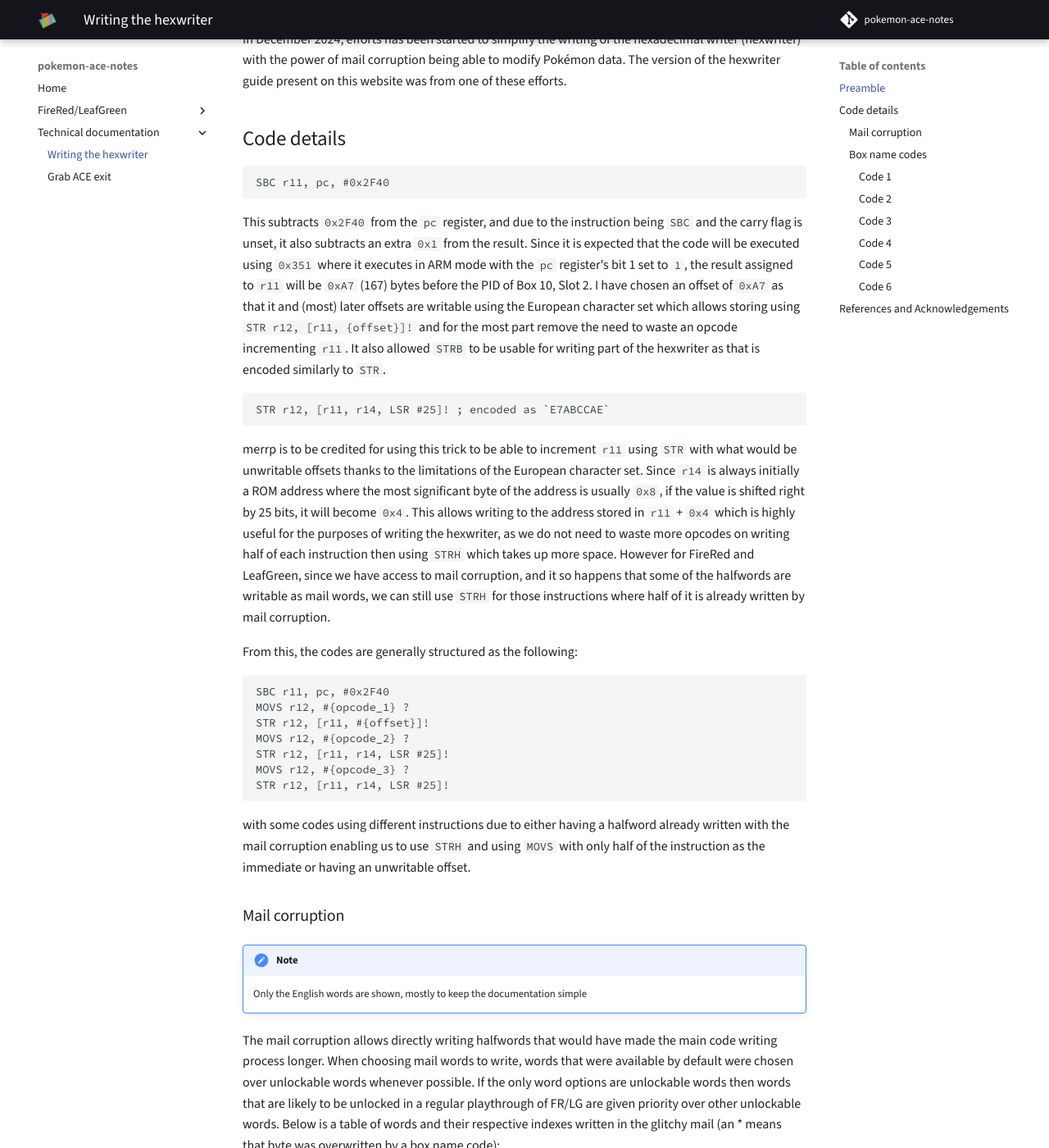
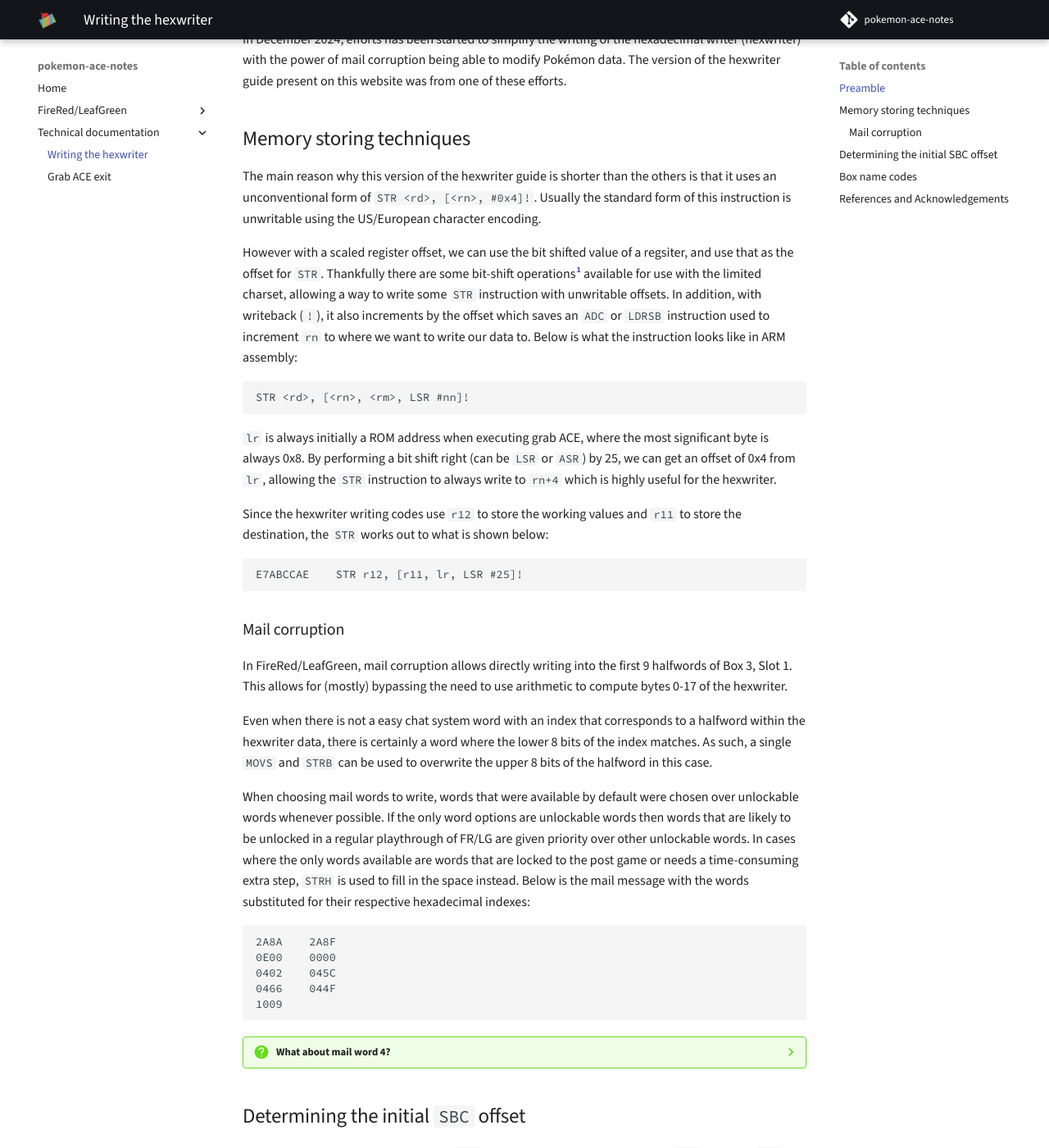
Before and after one commit to pomeg-letterbombers/pokemon-ace-notes, an MkDocs documentation site: the page built from docs/technical-documentation/writing-hexwriter.md, in a window 1280 px wide and 1400 px high, scrolled down 196 px. Shown: the whole window at 82% size. Built offline with MkDocs 1.6.1 and Material for MkDocs 9.7.7, drawn with Linux system fonts in a browser that asks for light colours; comment, search, counter and statistics services are not loaded; some of the changed text lies outside the part shown.

Commit message:
Improved writing hexwriter technical documentation

````diff
--- a/docs/technical-documentation/writing-hexwriter.md
+++ b/docs/technical-documentation/writing-hexwriter.md
@@ -3,67 +3,70 @@
 In December 2024, efforts has been started to simplify the writing of the hexadecimal writer (hexwriter) with the power of mail corruption being able to modify Pokémon data.
 The version of the hexwriter guide present on this website was from one of these efforts.
 
-## Code details
+## Memory storing techniques
+
+The main reason why this version of the hexwriter guide is shorter than the others is that it uses an unconventional form of `STR <rd>, [<rn>, #0x4]!`.
+Usually the standard form of this instruction is unwritable using the US/European character encoding.
+
+However with a scaled register offset, we can use the bit shifted value of a regsiter, and use that as the offset for `STR`.
+Thankfully there are some bit-shift operations[^1] available for use with the limited charset, allowing a way to write some `STR` instruction with unwritable offsets.
+In addition, with writeback (`!`), it also increments by the offset which saves an `ADC` or `LDRSB` instruction used to increment `rn` to where we want to write our data to.
+Below is what the instruction looks like in ARM assembly:
 
 ```
-SBC r11, pc, #0x2F40
+STR <rd>, [<rn>, <rm>, LSR #nn]!
 ```
-This subtracts `0x2F40` from the `pc` register, and due to the instruction being `SBC` and the carry flag is unset, it also subtracts an extra `0x1` from the result.
-Since it is expected that the code will be executed using `0x351` where it executes in ARM mode with the `pc` register's bit 1 set to `1`, the result assigned to `r11` will be `0xA7` (167) bytes before the PID of Box 10, Slot 2.
-I have chosen an offset of `0xA7` as that it and (most) later offsets are writable using the European character set which allows storing using `STR r12, [r11, {offset}]!` and for the most part remove the need to waste an opcode incrementing `r11`.
-It also allowed `STRB` to be usable for writing part of the hexwriter as that is encoded similarly to `STR`.
+
+`lr` is always initially a ROM address when executing grab ACE, where the most significant byte is always 0x8.
+By performing a bit shift right (can be `LSR` or `ASR`) by 25, we can get an offset of 0x4 from `lr`, allowing the `STR` instruction to always write to `rn+4` which is highly useful for the hexwriter.
+
+Since the hexwriter writing codes use `r12` to store the working values and `r11` to store the destination, the `STR` works out to what is shown below:
 
 ```
-STR r12, [r11, r14, LSR #25]! ; encoded as `E7ABCCAE`
+E7ABCCAE	STR r12, [r11, lr, LSR #25]!
 ```
-merrp is to be credited for using this trick to be able to increment `r11` using `STR` with what would be unwritable offsets thanks to the limitations of the European character set.
-Since `r14` is always initially a ROM address where the most significant byte of the address is usually `0x8`, if the value is shifted right by 25 bits, it will become `0x4`.
-This allows writing to the address stored in `r11` + `0x4` which is highly useful for the purposes of writing the hexwriter, as we do not need to waste more opcodes on writing half of each instruction then using `STRH` which takes up more space.
-However for FireRed and LeafGreen, since we have access to mail corruption, and it so happens that some of the halfwords are writable as mail words, we can still use `STRH` for those instructions where half of it is already written by mail corruption.
 
-From this, the codes are generally structured as the following:
-```
-SBC r11, pc, #0x2F40
-MOVS r12, #{opcode_1} ?
-STR r12, [r11, #{offset}]!
-MOVS r12, #{opcode_2} ?
-STR r12, [r11, r14, LSR #25]!
-MOVS r12, #{opcode_3} ?
-STR r12, [r11, r14, LSR #25]!
-```
-with some codes using different instructions due to either having a halfword already written with the mail corruption enabling us to use `STRH` and using `MOVS` with only half of the instruction as the immediate or having an unwritable offset.
+[^1]:
+    The writable scaled register offsets are:
+
+    - `LSL` with `rm` as `r0`, and `shift_imm` being an even value
+    - `LSR` with `rm` as `r1` to `lr`, and `shift_imm` being an odd value
+    - `ASR` with `rm` as `r0` to `pc`, and `shift_imm` being an odd value
+    - There are probably more not covered, but these are the more useful operations.
 
 ### Mail corruption
 
-!!! note
-    Only the English words are shown, mostly to keep the documentation simple
+In FireRed/LeafGreen, mail corruption allows directly writing into the first 9 halfwords of Box 3, Slot 1.
+This allows for (mostly) bypassing the need to use arithmetic to compute bytes 0-17 of the hexwriter.
 
-The mail corruption allows directly writing halfwords that would have made the main code writing process longer.
+Even when there is not a easy chat system word with an index that corresponds to a halfword within the hexwriter data, there is certainly a word where the lower 8 bits of the index matches.
+As such, a single `MOVS` and `STRB` can be used to overwrite the upper 8 bits of the halfword in this case.
+
 When choosing mail words to write, words that were available by default were chosen over unlockable words whenever possible.
 If the only word options are unlockable words then words that are likely to be unlocked in a regular playthrough of FR/LG are given priority over other unlockable words.
-Below is a table of words and their respective indexes written in the glitchy mail (an * means that byte was overwritten by a box name code):
+In cases where the only words available are words that are locked to the post game or needs a time-consuming extra step, `STRH` is used to fill in the space instead.
+Below is the mail message with the words substituted for their respective hexadecimal indexes:
 
-| Word         | Index (hex) |
-| ------------ | ----------- |
-| OMANYTE      | 2A8A        |
-| SNORLAX      | 2A8F        |
-| LISTEN       | 0E00        |
-| THICK FAT    | 0402        |
-| MINUS        | 045C        |
-| PICKUP       | 0466        |
-| MARVEL SCALE | 044F        |
-| LIKELY TO    | 1009        |
+```
+2A8A	2A8F
+0E00	0000
+0402	045C
+0466	044F
+1009
+```
 
 ??? question "What about mail word 4?"
 
-    While there are candidates for mail word 4, the problem is that they are only unlockable after the postgame which complicates writing this hexwriter for players who have went for New Game+.
-    For those who are curious, here are the candidates for mail slot 4.
+    At the time it was considered that using mail word 4 is simply not worth it, due to all of the candidates for it being only unlockable in the post-game.
+    However it is found to be possible to unlock one of the candidates via unlocking the National Dex from running the script via NPC.
+    Still the savings from using that word is only 4 characters, and the player would still need to go out of their way to unlock the National Dex before using it, so it was omitted.
+    Below is the word that can be feasibly unlocked before the post game.
 
     | Word                   | Index (hex) |
     | ---------------------- | ----------- |
-    | SCARY FACE / AZUMARILL | \*\*B8      |
+    | AZUMARILL              | 2AB8        |
 
-    and here is box code 1 for those who have those words:
+    Here is the orignal code 1 that used mail word 4:
     ```
     Box  1: C C U n 7 T … o	[CCUn7T…o]
     Box  2: _ _ _ 7 F Q q _	[   7FQq ]
@@ -80,170 +83,128 @@
     Box 13: ‘ F Q m _ _ _ _	[‘FQm    ]
     ```
 
-While some of these mail words do not exactly correspond to a halfword within the hexwriter, the least significant byte of the word index does.
-Code 1 overwrites the wrong upper halves of the mail halfwords, correcting the wrong data written initially.
+## Determining the initial `SBC` offset
 
-### Box name codes
+With the right immediate for the initial `SBC` instruction used to set the value of `r11`, an initial `STR` instruction can be used to both store the first data value, and advance `r11` all at once.
 
-Below are the inputs to E-Sh4rk's CodeGenerator for each box name code along with the exact bytes that each code writes, and their starting offsets
-If you see * in the writes section, that means part of it was already written by mail corruption or variable according to the note attached
+- This removes an additional `ADC`/`SBC` or `LDRH`/`LDRSB` usually used to further adjust `r11`.
 
-#### Code 1
+To be able to use the initial large `STR` offset, this immediate must set `r11` to an address at least 0xA1 bytes before the box slot as that is the first writable offset after 0x0 (space).
 
-Starting offset: 0x0 + 0xA7 = 0xA7
+- Due to the `pc` register having a value that is always 0xA[^2] ahead of BOX_NAMES_START, and `shifter_operand` being restricted to `0x0`-`0xFF` bit rotated right by a multiple of 2, 0xA1 cannot be used as all immediates that have an offset of 0xA1 before a box slot are all located within Box 14.
+- Due to `SBC` always adding an additional subtraction by ~CARRY_FLAG (which is always 1 under normal circumstances), the `STR` offset has +1 added to account for this.
+- This leaves 0xA7 as the lowest possible offset that can be used as the first initial `STR` offset, let this be PID_OFFSET
+
+[^2]:
+    Due to the ACE entrypoint of 0x351 having both bit 0 unset, and bit 1 set, the `pc` register is not word-aligned which affects `pc`-relative operations.
+    Specifically, it is +0x2 from the value the `pc` register is expected to be.
+
+As such immediate needs to satify the below equation:
+
+- (BOX_NAMES_START + 0xA) - immediate - 1 = BOX_SLOT_ADDRESS - 0xA7
+    - The value of `pc` is the address of the current instruction + 0xA when `pc` is misaligned (executed from 0x351)
+    - Since the instruction is `SBC`, the immediate is subtracted by ~CARRY_FLAG which is always `1` under normal circumstances
+
+Using the below algorithm, a list of immediates that satisfy the above equation can be generated:
 
 ```
-@@ exit = "Bootstrapped"
-@@
-SBC r11, pc, #0x2F40 ; Box 10, Slot 4 - 0xC8
-MOVS r12, #0xA80 ; STRB ignores the upper 24 bits
-STRB r12, [r11, #0xA8]
-MOVS r12, #0xE2
-STRB r12, [r11, #0xAA]
-MOVS r12, #0xE800 ;
-ADC r12, r12, #0xB8 ; MOVS r12, #0xE8 if using mail word 4
-STRH r12, [r11, #0xAD] ; STRB r12, [r11, #0xAE] if using mail word 4
-MOVS r12, #0xE3
-STRB r12, [r11, #0xB2]
-MOVS r12, #0xC0
-STRB r12, [r11, #0xB4]
-MOVS r12, #0x32
-STRB r12, [r11, #0xB6]!
-MOVS r12, #0xE7D8 ?
-STRH r12, [r11, #0x3]
+BIT_LENGTH <- 32
+BIT_MASK <- 2**BIT_LENGTH - 1
+VALID_CHARS <- [...] # Codepoints of every writable character
+VALID_IMMEDIATES <- {
+    (c >> i * 2) | ((c << (BIT_LENGTH - i * 2)) & BIT_MASK)
+    FOR i IN range(0, 16)
+    FOR c IN VALID_CHARS
+    }
+PC_OFFSET <- 8 # Working with standard values makes calculation easier
+PID_OFFSET <- 0xA8
+offsets <- []
+distance <- PC_OFFSET
+FOR box_number IN range(BOXES, 0, -1):
+    FOR box_slot IN range(SLOTS, 0, -1):
+        distance <- distance + BOX_MON_SIZE
+        FOR immediate IN VALID_IMMEDIATES:
+            IF immediate = (distance + PID_OFFSET):
+                offsets.add([box_number, box_slot, immediate])
 ```
 
-Writes:
+Immediate 0x2F40 was found which targets Box 10, Slot 2, let this be INITIAL_OFFSET.
+
+## Box name codes
+
+Each box name code starts with this instruction:
+
 ```
-**80**E2
-****B8E8
-******E3
-**C0**32
-****D8E7
+SBC r11, pc, INITIAL_OFFSET
 ```
 
-#### Code 2
+Codes are generally structured as the following:
 
-Starting offset: 0x14 + 0xA7 = 0xBB
+- All of them generally start with the following instructions:
+  ```
+  MOV r12, { data } ? ; Some data is computed by hand instead
+  ```
 
-```
-@@ exit = "Bootstrapped"
-@@
-SBC r11, pc, #0x2F40
-MOVS r12, #0xE25110B1 ?
-STR r12, [r11, #0xBB]!
-MOVS r12, #0x32911010 ?
-0xE7ABCCAE
-MOVS r12, #0x5081B20B ?
-0xE7ABCCAE
-```
+- The first 32-bit word stored use this `STR` instruction:
+  ```
+  STR r12, [r11, { PID_OFFSET + offset }]!
+  ```
 
-Writes:
-```
-B11051E2
-10109132
-0BB28150
-```
+- All other words after the first use this `STR` instruction:
+  ```
+  STR r12, [r11, lr, LSR #25]!
+  ```
 
-#### Code 3
+- Code 1 is an exception, all bytes and halfwords (except for the last byte and halfword) in that code is structured like the following:
+  ```
+  STRB r12, [r11, { PID_OFFSET + offset }] ; STRH for halfword
+  ```
 
-Starting offset: 0x20 + 0xA7 = 0xC7
+- The last byte type data stored in Code 1 is structured like this (to get around STRH offset limitations):
+  ```
+  STRB r12, [r11, { PID_OFFSET + offset }]!
+  ```
 
-```
-@@ exit = "Bootstrapped"
-@@
-SBC r11, pc, #0x2F40
-MOVS r12, #0x459CB000 ?
-STR r12, [r11, #0xC7]!
-MOVS r12, #0xE31A0001 ?
-0xE7ABCCAE
-MOVS r12, #0x14CCB001 ?
-0xE7ABCCAE
-```
+- The last halfword in Code 1 stored uses the following instruction:
+  ```
+  STRH r12, [r11, {offset - last_byte_offset}]
+  ```
 
-Writes:
-```
-00B09C45
-01001AE3
-01B0CC14
-```
+Below is a table, mapping each word (4-byte sequence) to at least an offset in the box name codes.
 
-#### Code 4
+!!! note inline end "Legend"
 
-Starting offset: 0x2C + 0xA7 = 0xD3
+    - Each offset has a type associated with it, corresponding to the `STR` type used for the data.
+    - **Boldface** indicates that the highlighted part was written by mail corruption.
 
-```
-@@ exit = "Bootstrapped"
-@@
-SBC r11, pc, #0x2F40
-MOVS r12, #0x13A0B000 ?
-STR r12, [r11, #0xD3]!
-MOVS r12, #0xE35A0007 ?
-0xE7ABCCAE
-MOVS r12, #0x328AA001 ?
-0xE7ABCCAE
-```
+| Code No. | Data                 | Offset(s) (B/H/W) |
+| -------: | :------------------- | :---------------- |
+|        1 | E2**8F**80**8A**     | 0x1 (B), 0x3 (B)  |
+|        1 | E8B8**0E00**         | 0x6 (H)           |
+|        1 | E3**5C0402**         | 0xB (B)           |
+|        1 | 32**4F**C0**66**     | 0xD (B), 0xF (B)  |
+|        1 | E7D8**1009**         | 0x12 (H)          |
+|        2 | E25110B1             | 0x14 (W)          |
+|        2 | 32911010             | 0x18 (W)          |
+|        2 | 5081B20B             | 0x1C (W)          |
+|        3 | 459CB000             | 0x20 (W)          |
+|        3 | E31A0001             | 0x24 (W)          |
+|        3 | 14CCB001             | 0x28 (W)          |
+|        4 | 13A0B000             | 0x2C (W)          |
+|        4 | E35A0007             | 0x30 (W)          |
+|        4 | 328AA001             | 0x34 (W)          |
+|        5 | 23A0A000             | 0x38 (W)          |
+|        5 | 22899001             | 0x3C (W)          |
+|        5 | E2899001             | 0x40 (W)          |
+|        6 | E359007E             | 0x44 (W)          |
+|        6 | 424FF040             | 0x48 (W)          |
+|        6 | E12FFF10[^3]         | 0x4C (W)          |
 
-Writes:
-```
-00B0A013
-07005AE3
-01A08A32
-```
-
-#### Code 5
-
-Starting offset: 0x38 + 0xA7 = 0xDF
-
-```
-@@ exit = "Bootstrapped"
-@@
-SBC r11, pc, #0x2F40
-MOVS r12, #0x23A0A000 ?
-STR r12, [r11, #0xDF]!
-MOVS r12, #0x22899001 ?
-0xE7ABCCAE
-MOVS r12, #0xE2899001 ?
-0xE7ABCCAE
-```
-
-Writes:
-```
-00A0A023
-01908922
-019089E2
-```
-
-#### Code 6
-
-Starting offset: 0x44 + 0xA7 = 0xEB
-
-```
-@@ exit = "Bootstrapped"
-@@
-SBC r11, pc, #0x2F40
-MOVS r12, #0xE359007E ?
-STR r12, [r11, #0xEB]!
-MOVS r12, #0x424FF040 ?
-0xE7ABCCAE
-; MOVS r12, #0xE12FFF10 ?
-MVN r12, #0xE1
-BIC r12, r12, #0xED00000
-BIC r12, r12, #0x1000000E ; r12 = E12FFF10 BX r0
-ADC r12, r12, #0x0 ; #0xE for BX lr exit
-0xE7ABCCAE
-```
-
-Writes:
-```
-7E0059E3
-40F04F42
-1*FF2FE1 # 0 if using `BX r0` exit E if using `BX lr` exit
-```
+[^3]: E12FFF1E for `BX lr` exit
 
 ## References and Acknowledgements
 
 - [E-Sh4rk's original article for the hexwriter, crafting egg, and CPSR status reset](https://e-sh4rk.github.io/ACE3/emerald/hex-writer/hex-writer/)
 - [Adrichu00's method of writing the hexwriter](https://gist.github.com/Adrichu00/49433953af9d6fd7c1cd368d48c68778)
 - RationalPsycho on the Glitch City Research Institute Discord for the glitched mail inputs
-- merrp on the Glitch City Research Institute Discord for the `STR+4` opcode used in the codes.
+- merrp of the Glitch City Research Institute Discord for showing off various cool tricks with ARM assembly
--- a/mkdocs.yml
+++ b/mkdocs.yml
@@ -19,6 +19,7 @@
   - md_in_html
   - tables
   - admonition
+  - footnotes
   - pymdownx.details
   - pymdownx.superfences
   - pymdownx.tabbed:
````
